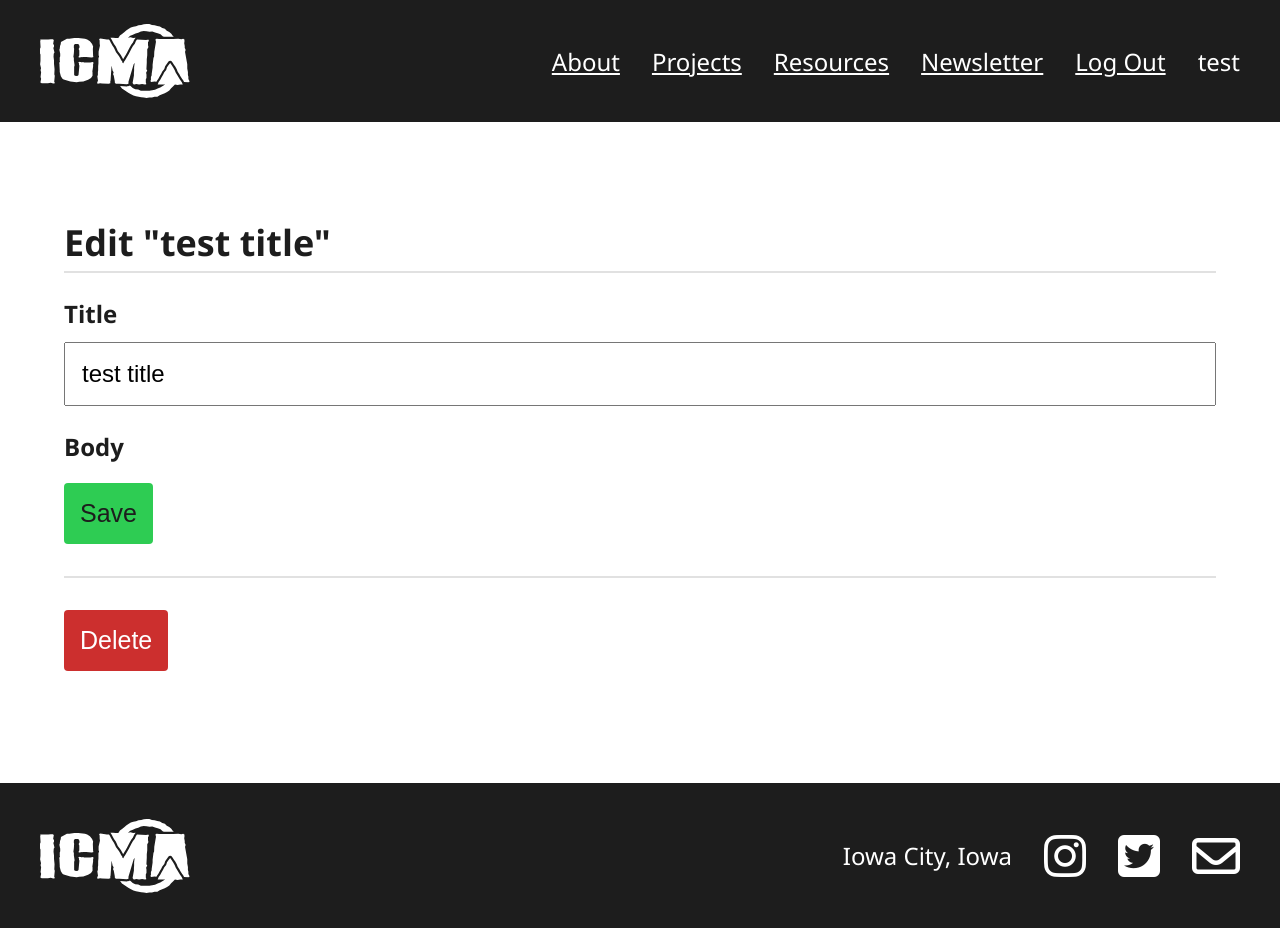
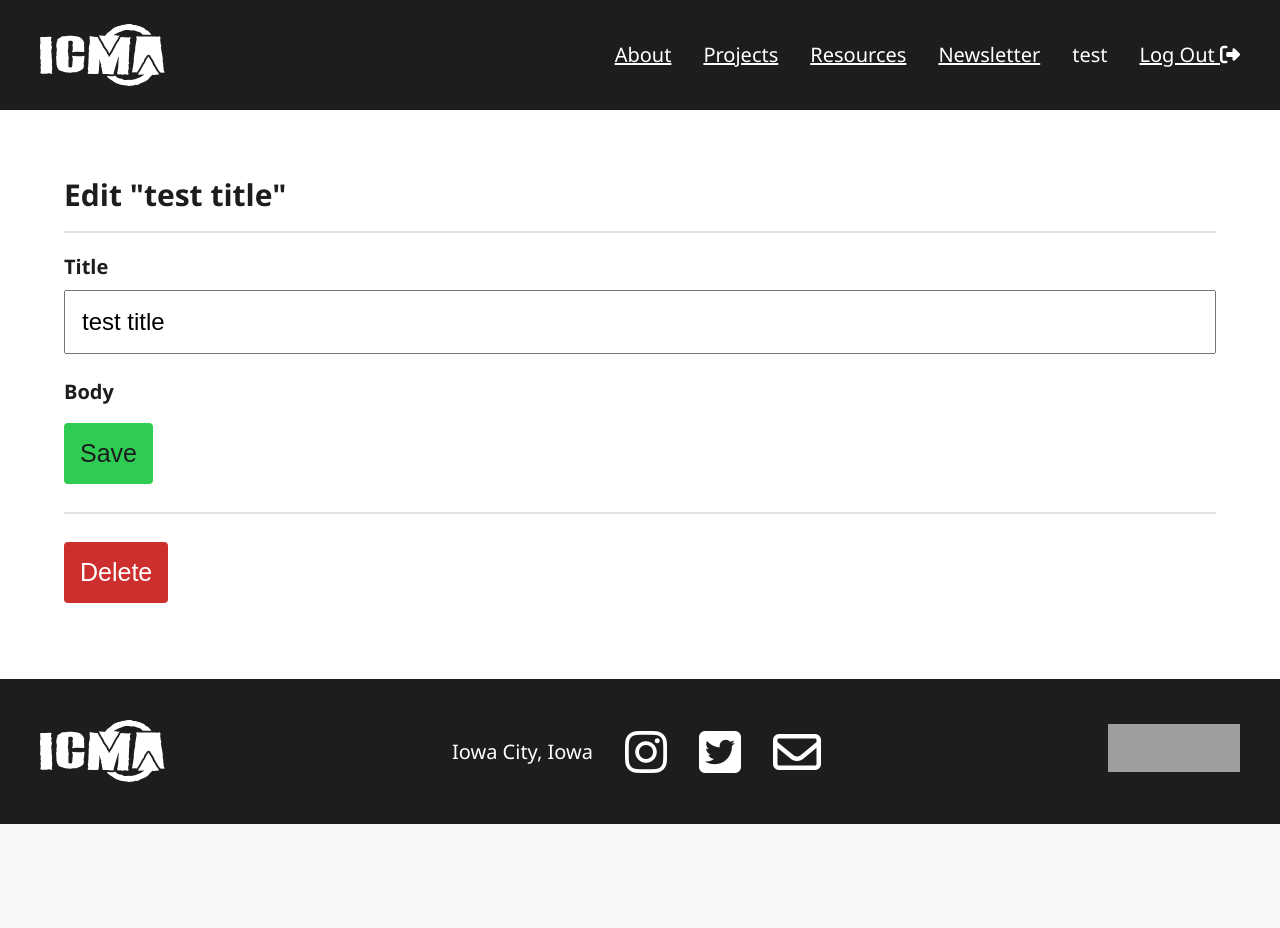
Before and after one commit to icmutualaid/icma-website, a Flask app: page /1/update in a window 1280 px wide. After the commit the page ends 824 px from the top, so only its background shows below. Run offline with Flask 3, Linux system fonts and the light colour scheme; the visitor is signed in with stand-in values (Sample User, id 1); data comes from the database, SQL or seed files in the repository; some libraries are stand-ins or nearby versions; grey boxes are pictures that could not be loaded.

Commit message:
fix #8
update color naming conventions, meet accessibility guidelines

```diff
--- a/blog/static/colors.css
+++ b/blog/static/colors.css
@@ -1,4 +1,5 @@
 :root {
+/* ==== Color Palette ==== */
     --gray: #e1e1e1;
     --medium-gray: #c9c9c9;
     --dark-gray: #adadad;
@@ -8,4 +9,22 @@
     --dark-red: #b12424;
     --green: #2ecc53;
     --dark-green: #24b15c;
+
+/* ==== Project Color Definitions ==== */
+    --link-color: white;
+    --link-hover: var(--medium-gray);
+    --border-color: var(--gray);
+    --action-hover: var(--darker-gray);
+    --main-bg: white;
+    --dark-bg: var(--black);
+    --logo-header: white;
+    --header-text: var(--black);
+    --text-color: var(--black);
+    --about-text: var(--darker-gray);
+    --submit-btn: var(--green);
+    --submit-btn-hover: var(--dark-green);
+    --cancel-btn: var(--medium-gray);
+    --cancel-btn-hover: var(--dark-gray);
+    --delete-btn: var(--red);
+    --delete-btn-hover: var(--dark-red);
 }
--- a/blog/static/style.css
+++ b/blog/static/style.css
@@ -2,14 +2,14 @@
 
 html {
     font-family:'Segoe UI', Tahoma, Geneva, Verdana, sans-serif;
-    background: white;
-    color: var(--black);
+    background: var(--main-bg);
+    color: var(--text-color);
 }
 
 body {
     /* remove max-width for body, we'll put the content in a div and adjust that */
     margin: 0;
-    font-size: 1.5rem;
+    font-size: 1.25rem;
 }
 
 h1, h2, h3, h4, h5, h6 {
@@ -17,11 +17,11 @@ h1, h2, h3, h4, h5, h6 {
 }
 
 a {
-    color: white;
+    color: var(--link-color);
 }
 
 a:hover, a:focus {
-    color: var(--medium-gray);
+    color: var(--link-hover);
     text-decoration: none;
 }
 
@@ -49,19 +49,20 @@ a:hover, a:focus {
 
 hr {
     border: none;
-    border-top: 2px solid var(--gray);
+    border-top: 2px solid var(--border-color);
 }
 
 .logo {
     display: flex;
     text-wrap: nowrap;
     text-decoration: none;
-    min-width: 150px;
-    width: 150px;
-    max-width: 150px;
+    min-width: 125px;
+    width: 125px;
+    max-width: 125px;
     padding-inline: 1rem;
 
-    h2 {
+    .logo-header {
+        font-size: 1.5rem;
         padding-inline: 2rem;
     }
 }
@@ -70,29 +71,29 @@ hr {
     opacity: 80%;
 }
 
+.access-logo {
+    padding-inline: 1rem;
+}
+
 /* dark full-width na & footer */
 nav {
-    background: var(--black);
+    background: var(--dark-bg);
     display: flex;
     flex-wrap: nowrap;
     align-items: center;
     justify-content: space-between;
     padding: 1.5rem;
-    color: white;
+    color: var(--logo-header);
 }
 
 .footer {
-    background: var(--black);
+    background: var(--dark-bg);
     display: flex;
     flex-wrap: nowrap;
     align-items: center;
     justify-content: space-between;
     padding: 1.5rem;
-    color: white;
-
-    h2 {
-        padding-inline: 1rem;
-    }
+    color: var(--logo-header);
 }
 
 nav ul, .footer ul  {
@@ -144,10 +145,8 @@ width: 75%;
   }
 
 @media screen and (max-width: 1475px) {
-    nav, .footer {
-        h2 {
-            display: none;
-        }
+    .logo-header {
+        display: none;
     }
 }
 
@@ -191,25 +205,24 @@ width: 75%;
 .content {
     width: 90%;
     margin: auto;
-    padding-block: 5rem;
+    padding-block: 3rem;
 }
 
 .content > header {
-    border-bottom: 2px solid var(--gray);
+    border-bottom: 2px solid var(--border-color);
     display: flex;
     align-items: flex-end;
 }
 
 .content > header h1 {
     flex: auto;
-    margin: 1rem 0 0.25rem 0;
 }
 
 .flash {
     margin: 1em 0;
     padding: 1em;
-    background: #cae6f6;
-    border: 1px solid #377ba8;
+    background: var(--main-bg);
+    border: 1px solid #377ba8; /* update this sometime */
 }
 
 .post > header {
--- a/blog/templates/base.html
+++ b/blog/templates/base.html
@@ -22,8 +22,8 @@
     <nav>
         <!-- logo next to header, links to home -->
         <a class="logo" href="" aria-label="Home">
-            <img src="{{ url_for('static', filename='logo.svg') }}">
-            <h2>Iowa City Mutual Aid</h2>
+            <img src="{{ url_for('static', filename='logo.svg') }}" alt="Iowa City Mutual Aid Logo">
+            <h1 class="logo-header">Iowa City Mutual Aid</h1>
         </a>
         <div class="topnav" id="topnav">
             <ul>
@@ -32,10 +32,10 @@
                 <li><a href="">Resources</a></li>
                 <li><a href="">Newsletter</a></li>
                 {% if g.user %}
-                <li><a href="{{ url_for('auth.logout') }}">Log Out</a></li>
                 <li><span>{{ g.user['username'] }}</span></li>
+                <li><a href="{{ url_for('auth.logout') }}">Log Out&nbsp;<i class="fa-solid fa-right-from-bracket"></i></a></li>
                 {% else %}
-                <li><a href="{{ url_for('auth.login') }}">Log In</a></li>
+                <li><a href="{{ url_for('auth.login') }}">Log In&nbsp;<i class="fa-solid fa-right-to-bracket"></i></a></li>
                 {% endif %}
             </ul>
             <!-- hamburger icon for small screens -->
@@ -54,25 +54,6 @@
         {% endfor %}
         {% block content %}{% endblock %}
     </section>
-    <!-- footer -->
-    <div class="footer">
-        <a class="logo" href="" aria-label="Home">
-            <img src="{{ url_for('static', filename='logo.svg') }}">
-            <h2>Iowa City Mutual Aid</h2>
-        </a>
-        <div class="contact">
-            <p class="location">Iowa City, Iowa</p>
-            <a href="https://www.instagram.com/icmutualaid/" target="blank">
-                <i class="fab fa-instagram"></i>
-            </a>
-            <!-- i have fa v5 which does not have the x icon lol. we're prescriptivists -->
-            <a href="https://twitter.com/icmutualaid" target="blank">
-                <i class="fab fa-twitter-square"></i>
-            </a>
-            <a href="mailto:admin@icmutualaid.org">
-                <i class="far fa-envelope"></i>
-            </a>
-        </div>
-    </div>
+    {% include 'footer.html' %}
 </body>
 </html>
--- /dev/null
+++ b/blog/templates/footer.html
@@ -0,0 +1,31 @@
+<!-- footer -->
+<footer class="footer">
+    <a class="logo" href="" aria-label="Home">
+        <img src="{{ url_for('static', filename='logo.svg') }}" alt="Iowa City Mutual Aid Logo">
+        <h1 class="logo-header">Iowa City Mutual Aid</h1>
+    </a>
+    <div class="contact">
+        <p class="location">Iowa City, Iowa</p>
+        <a href="https://www.instagram.com/icmutualaid/" target="blank">
+            <i class="fab fa-instagram"
+                title="ICMA Instagram page"></i>
+        </a>
+        <!-- i have fa v5 which does not have the x icon lol. we're prescriptivists -->
+        <a href="https://twitter.com/icmutualaid" target="blank">
+            <i class="fab fa-twitter-square"
+                title="ICMA Twitter page"></i>
+        </a>
+        <a href="mailto:admin@icmutualaid.org">
+            <i class="far fa-envelope"
+                title="ICMA Email address"></i>
+        </a>
+    </div>
+    <a class="access-logo" href="https://www.w3.org/WAI/WCAG2AA-Conformance"
+        title="Explanation of WCAG 2 Level AA conformance"
+        target="blank">
+        <img height="48" width="132"
+            src="https://www.w3.org/WAI/WCAG21/wcag2.1AA-v"
+            alt="Level AA conformance,
+                    W3C WAI Web Content Accessibility Guidelines 2.1">
+    </a>
+</footer>
```
Also changed, not shown: other parts of blog/static/style.css (+26 -11 lines).
